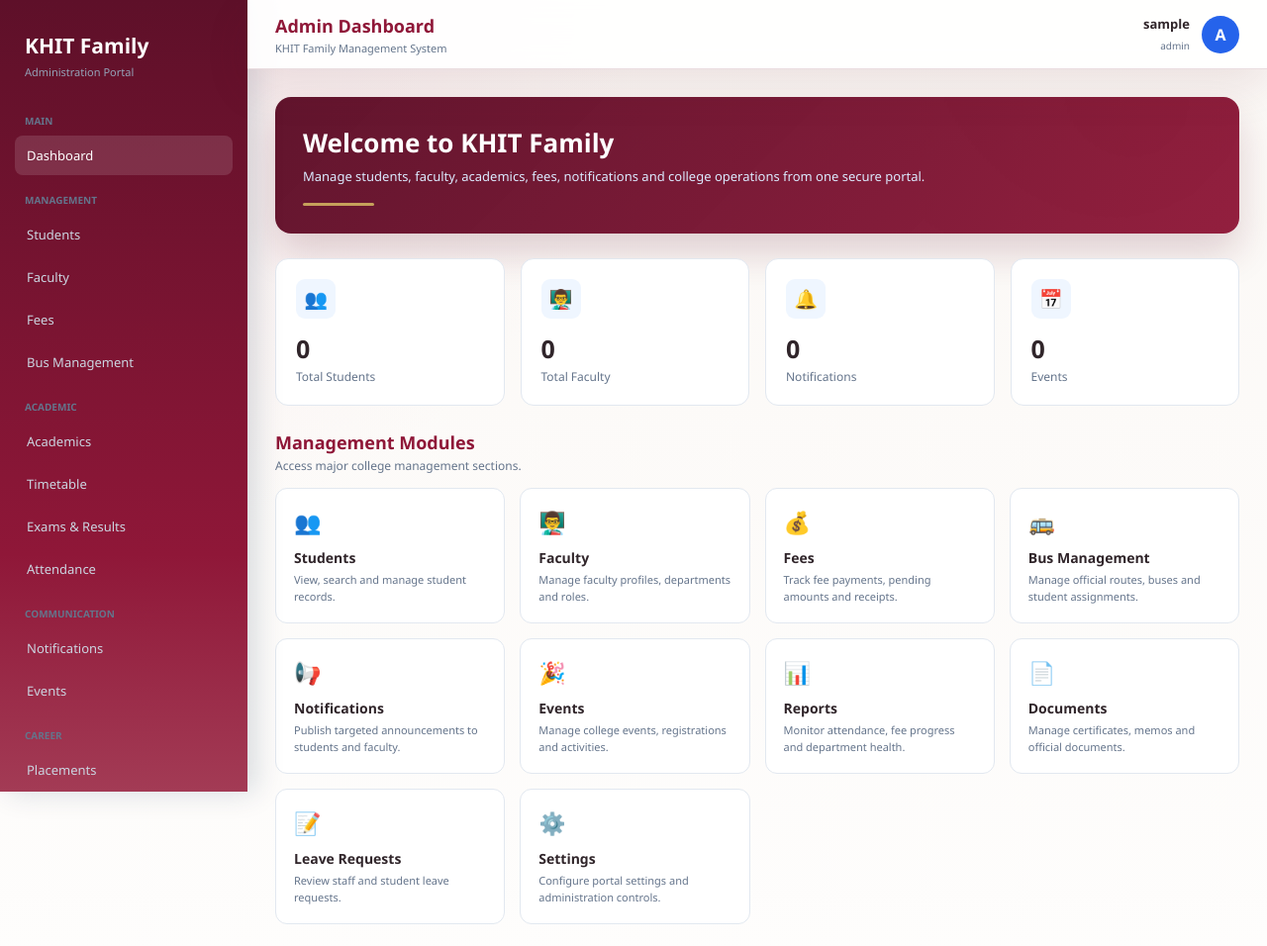
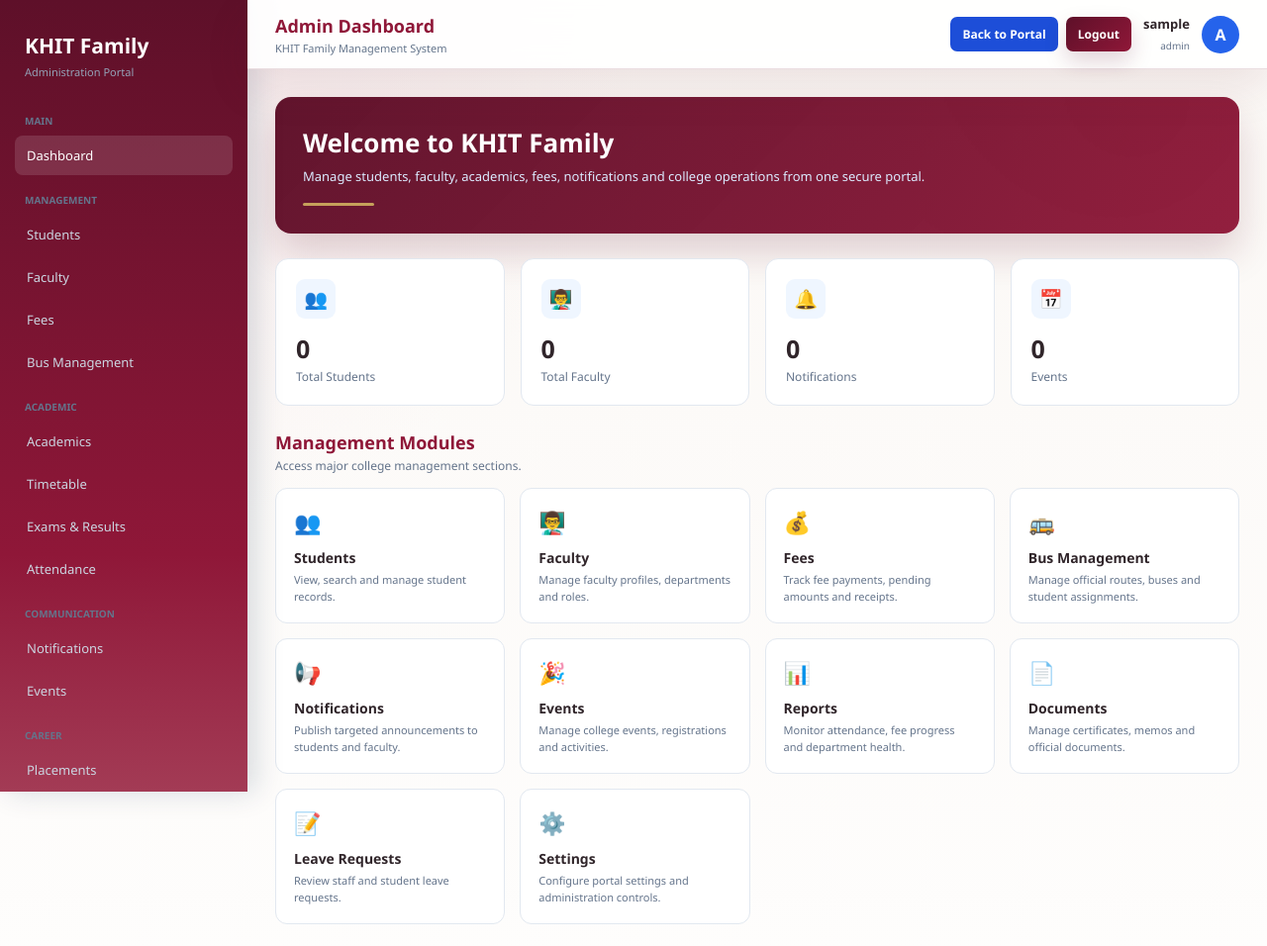
Before and after one commit to Ashok121105/khit, a website: page admin-dashboard.html in a window 1280 px wide. Shown: the top 956 px of the page at 99% size. Drawn offline with Linux system fonts and the light colour scheme; no server answers; sample sign-in values are in the browser's storage.

Commit message:
Add admin top right portal actions

```diff
--- a/admin-dashboard.html
+++ b/admin-dashboard.html
@@ -106,6 +106,31 @@ body {
     display: flex;
     align-items: center;
     gap: 12px;
+}
+
+.admin-actions {
+    display: flex;
+    align-items: center;
+    gap: 8px;
+}
+
+.admin-action {
+    border: 0;
+    border-radius: 7px;
+    padding: 9px 12px;
+    color: white;
+    cursor: pointer;
+    font-size: 12px;
+    font-weight: 600;
+    text-decoration: none;
+}
+
+.portal-action {
+    background: #1d4ed8;
+}
+
+.logout-action {
+    background: #dc2626;
 }
 
 .admin-avatar {
@@ -600,6 +625,16 @@ body {
 
         <div class="admin-info">
 
+            <div class="admin-actions">
+                <a class="admin-action portal-action" href="index.html">
+                    Back to Portal
+                </a>
+
+                <button class="admin-action logout-action" type="button" onclick="logout()">
+                    Logout
+                </button>
+            </div>
+
             <div class="admin-text">
 
                 <strong id="adminName">
```
